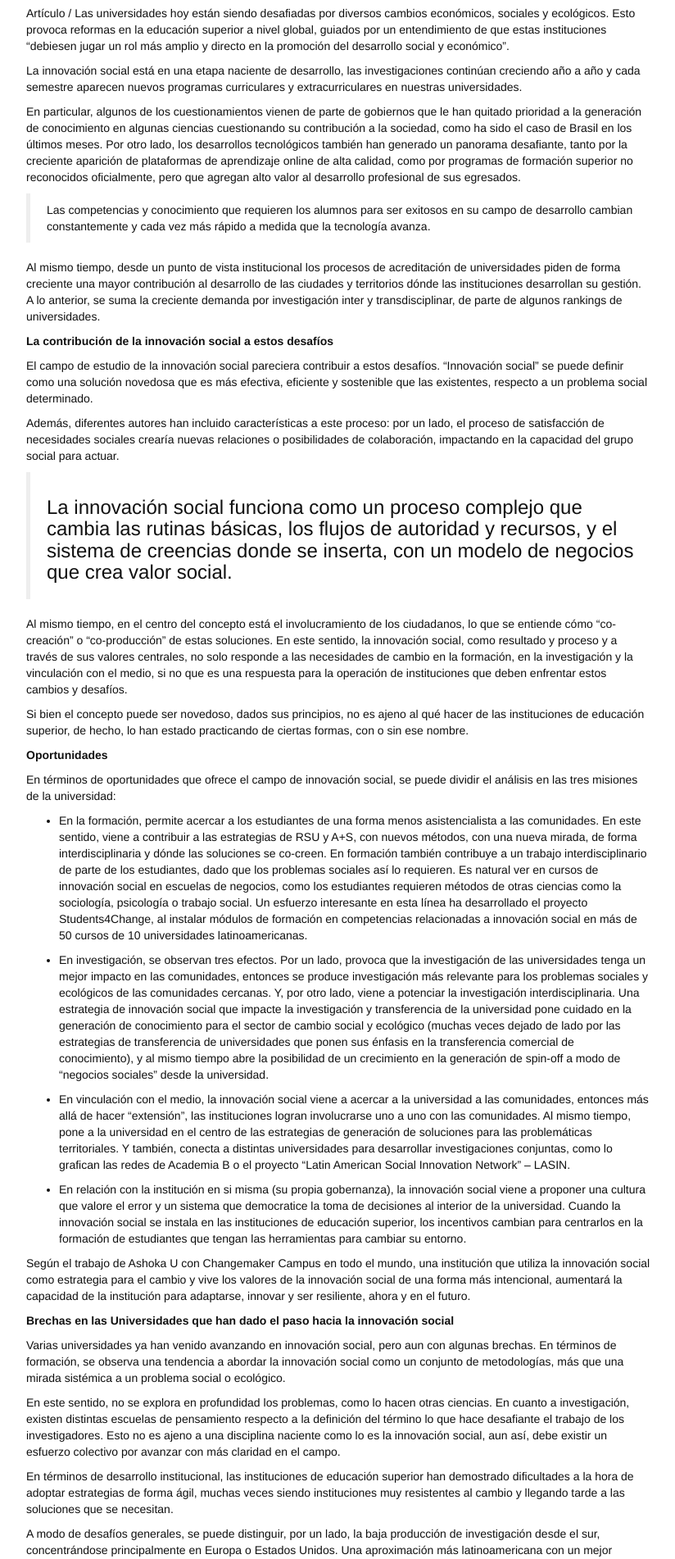
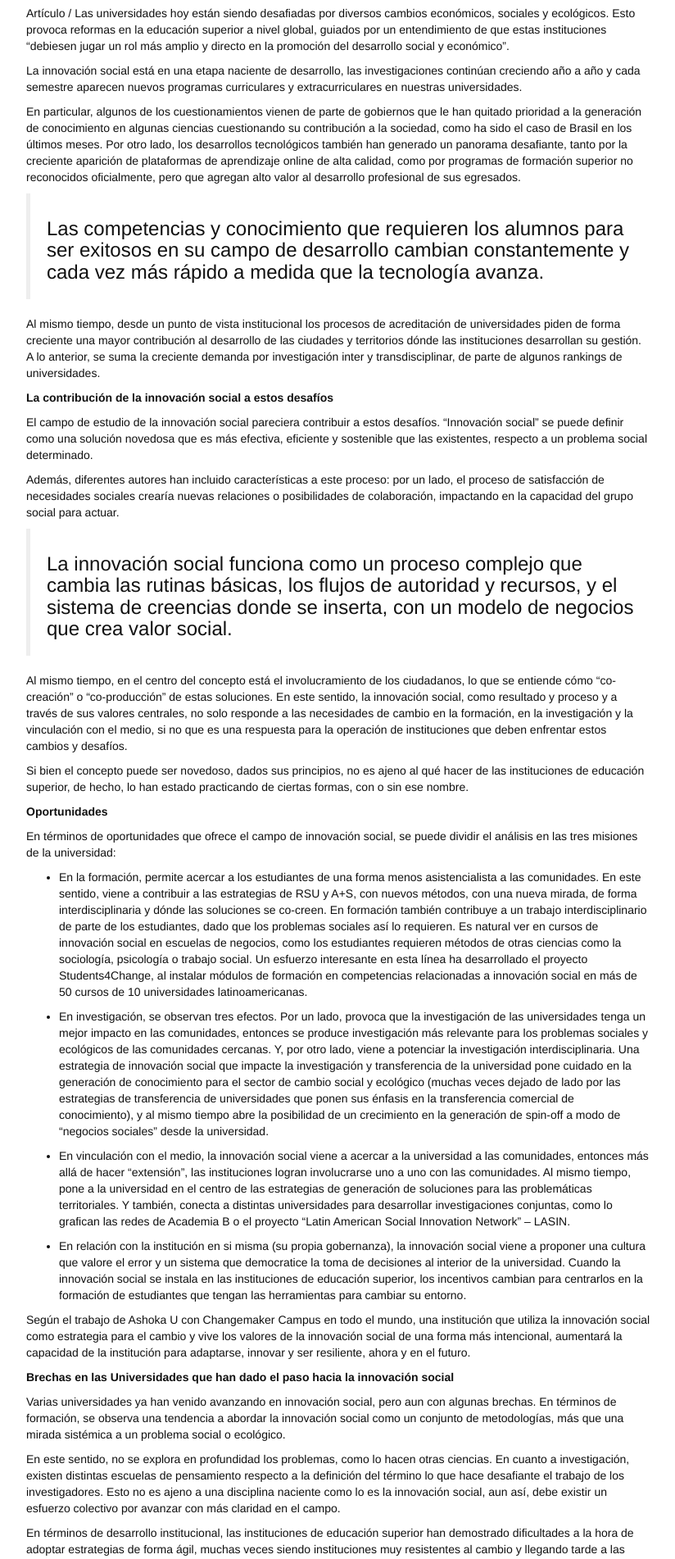
Before and after one commit to 2811Chile/2811Chile.github.io, a Jekyll site: the page built from _posts/2019-10-25-innovacion-social-y-universidades.markdown, in a window 1280 px wide. Shown: the part 394-2296 px from the top of the page at 82% size, without its empty margins (148-972 px from the left). Built offline with Jekyll 4.4.1, drawn with Linux system fonts in a browser that asks for light colours; nearby versions of some CDN libraries; some web fonts are replaced; our own code applies the rules of GitHub Pages for plain Markdown files.

```diff
--- a/_posts/2019-10-25-innovacion-social-y-universidades.markdown
+++ b/_posts/2019-10-25-innovacion-social-y-universidades.markdown
@@ -18,7 +18,7 @@ La innovación social está en una etapa naciente de desarrollo, las investigaci
 
 En particular, algunos de los cuestionamientos vienen de parte de gobiernos que le han quitado prioridad a la generación de conocimiento en algunas ciencias cuestionando su contribución a la sociedad, como ha sido el caso de Brasil en los últimos meses. Por otro lado, los desarrollos tecnológicos también han generado un panorama desafiante, tanto por la creciente aparición de plataformas de aprendizaje online de alta calidad, como por programas de formación superior no reconocidos oficialmente, pero que agregan alto valor al desarrollo profesional de sus egresados.
 
-> Las competencias y conocimiento que requieren los alumnos para ser exitosos en su campo de desarrollo cambian constantemente y cada vez más rápido a medida que la tecnología avanza.
+> ### Las competencias y conocimiento que requieren los alumnos para ser exitosos en su campo de desarrollo cambian constantemente y cada vez más rápido a medida que la tecnología avanza.
 
 Al mismo tiempo, desde un punto de vista institucional los procesos de acreditación de universidades piden de forma creciente una mayor contribución al desarrollo de las ciudades y territorios dónde las instituciones desarrollan su gestión. A lo anterior, se suma la creciente demanda por investigación inter y transdisciplinar, de parte de algunos rankings de universidades.
 
```
